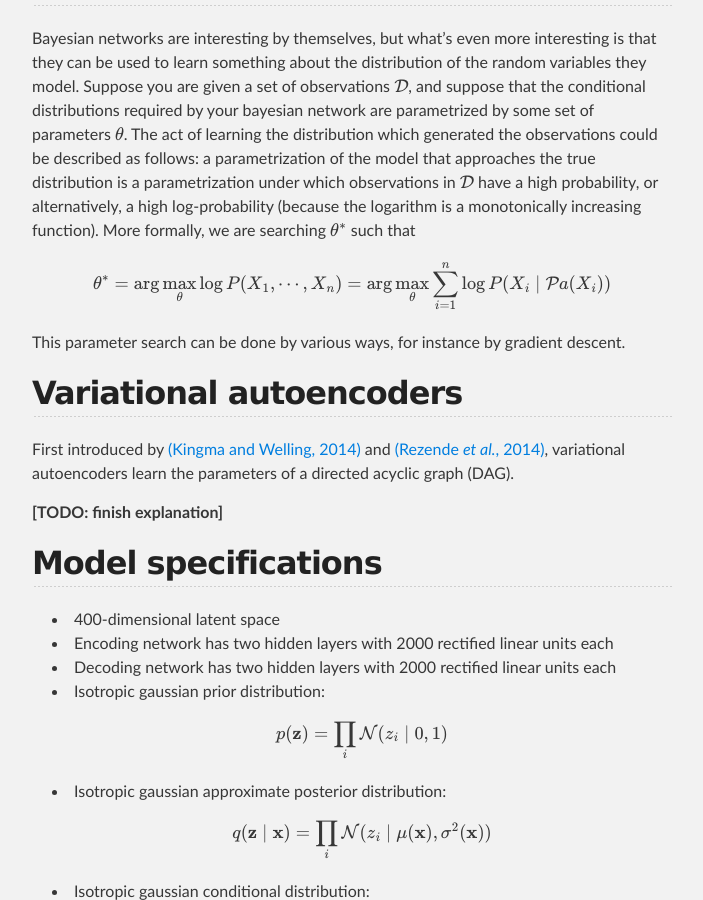
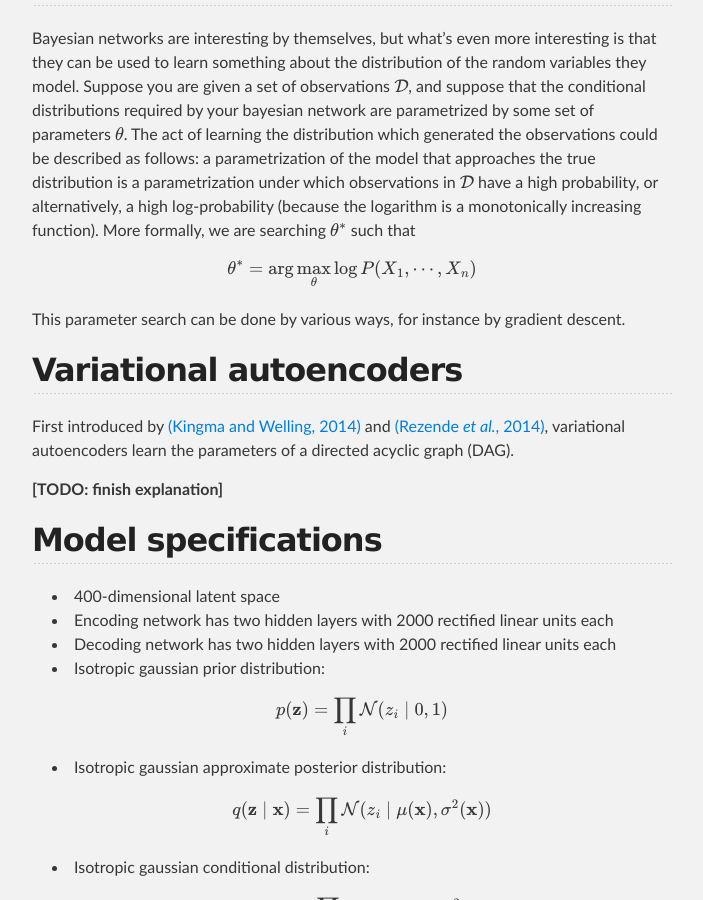
Before and after one commit to vdumoulin/morphing_faces, a Jekyll site: the page built from index.md, in a window 1280 px wide and 900 px high, scrolled down 2308 px. Shown: the whole window, without its empty margins (288-991 px from the left). Built offline with Jekyll 4.4.1, drawn with Linux system fonts in a browser that asks for light colours; formulas are drawn with MathJax 3; the repository's description, which GitHub fills in, is left out.

Commit message:
Attempt to fix equation

```diff
--- a/index.md
+++ b/index.md
@@ -90,8 +90,6 @@ More formally, we are searching \\( \\theta^* \\) such that
 
 \\[
     \\theta^* = \\arg\\max_{\\theta} \\log P(X_1, \\cdots, X_n)
-              =  \\arg\\max_{\\theta} \\sum_{i=1}^n
-                 \\log P(X_i \\mid \\mathcal{Pa}(X_i))
 \\]
 
 This parameter search can be done by various ways, for instance by gradient
```
